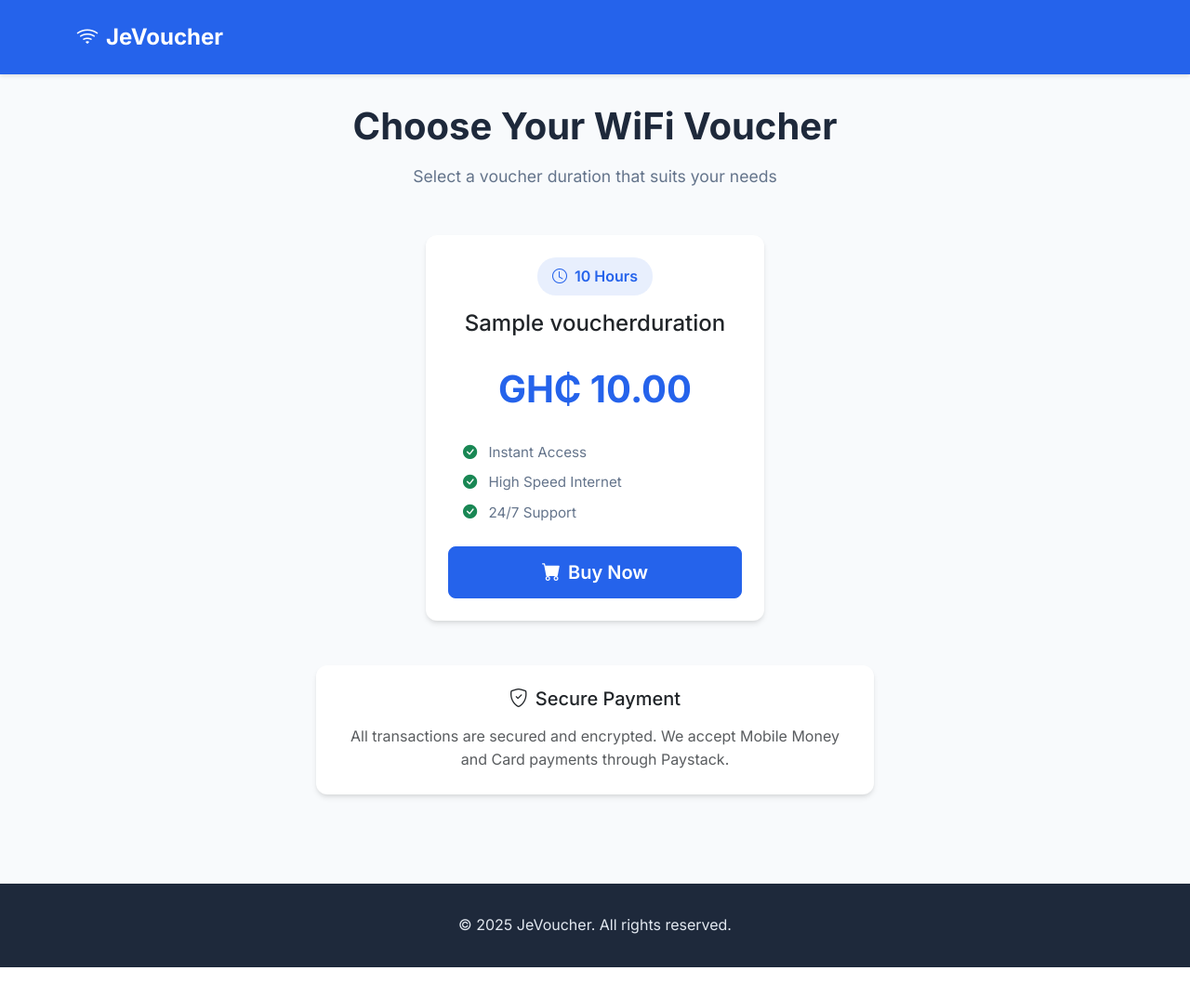
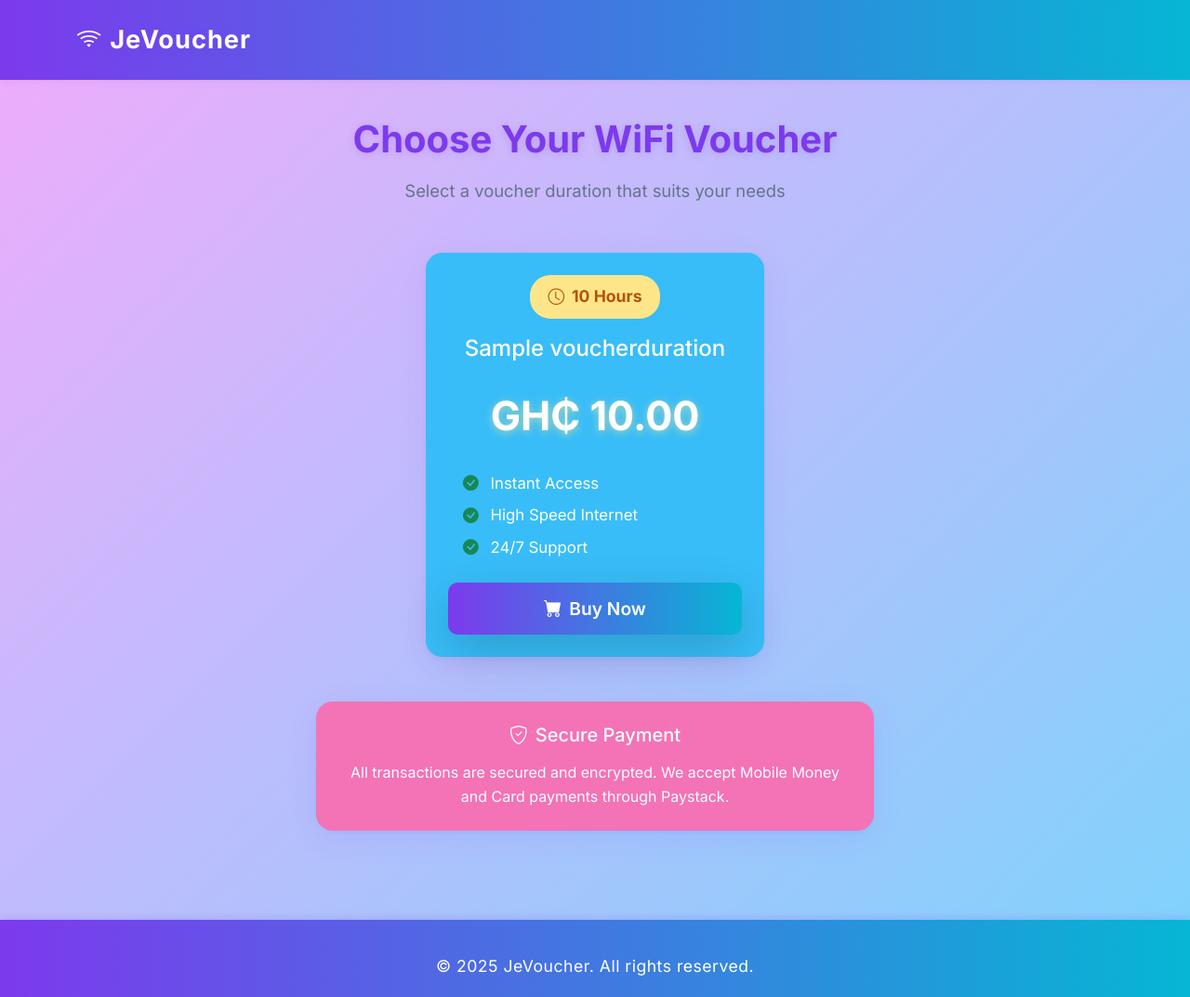
Before and after one commit to Joetib/jevoucher, a Django app: page /sales/ in a window 1280 px wide. Shown: the whole page at 93% size. Before the commit the page ends 1041 px from the top, so only its background shows below. Run offline with Django 5.2, Linux system fonts and the light colour scheme; tables that the repository leaves empty hold one stand-in row (values such as "Sample post"); some libraries are stand-ins or nearby versions.

Commit message:
working solution

```diff
--- a/sales/templates/sales/base.html
+++ b/sales/templates/sales/base.html
@@ -14,142 +14,164 @@
     <!-- Custom CSS -->
     <style>
         :root {
-            --primary-color: #2563eb;
-            --secondary-color: #475569;
-            --success-color: #16a34a;
-            --warning-color: #ca8a04;
-            --danger-color: #dc2626;
+            --primary-color: #7c3aed;
+            --primary-gradient: linear-gradient(90deg, #7c3aed 0%, #06b6d4 100%);
+            --secondary-color: #f59e42;
+            --success-color: #22c55e;
+            --warning-color: #fbbf24;
+            --danger-color: #ef4444;
+            --background-gradient: linear-gradient(135deg, #f0abfc 0%, #7dd3fc 100%);
             --background-color: #f8fafc;
-            --card-background: #ffffff;
+            --card-background: #ffffffcc;
             --text-primary: #1e293b;
             --text-secondary: #64748b;
+            --accent-pink: #f472b6;
+            --accent-yellow: #fde68a;
+            --accent-blue: #38bdf8;
         }
 
         body {
             font-family: 'Inter', sans-serif;
-            background-color: var(--background-color);
+            background: var(--background-gradient);
             color: var(--text-primary);
+            min-height: 100vh;
             line-height: 1.6;
         }
 
         .navbar {
-            background: var(--primary-color);
-            box-shadow: 0 2px 4px rgba(0, 0, 0, 0.1);
+            background: var(--primary-gradient);
+            box-shadow: 0 2px 8px rgba(124, 58, 237, 0.08);
             padding: 1rem 0;
         }
 
         .navbar-brand {
             font-weight: 700;
-            font-size: 1.5rem;
+            font-size: 1.7rem;
             color: white !important;
+            letter-spacing: 1px;
+            text-shadow: 0 2px 8px #7c3aed33;
         }
 
         .card {
             border: none;
-            border-radius: 12px;
-            box-shadow: 0 4px 6px -1px rgba(0, 0, 0, 0.1), 0 2px 4px -1px rgba(0, 0, 0, 0.06);
+            border-radius: 18px;
+            box-shadow: 0 8px 32px 0 rgba(124, 58, 237, 0.10), 0 1.5px 4px 0 rgba(6, 182, 212, 0.10);
             background: var(--card-background);
-            transition: transform 0.2s ease, box-shadow 0.2s ease;
+            transition: transform 0.2s, box-shadow 0.2s;
         }
 
         .card:hover {
-            transform: translateY(-5px);
-            box-shadow: 0 10px 15px -3px rgba(0, 0, 0, 0.1), 0 4px 6px -2px rgba(0, 0, 0, 0.05);
+            transform: translateY(-7px) scale(1.03);
+            box-shadow: 0 16px 40px 0 rgba(124, 58, 237, 0.18), 0 2px 8px 0 rgba(6, 182, 212, 0.12);
         }
 
         .btn {
-            padding: 0.75rem 1.5rem;
+            padding: 0.85rem 1.7rem;
             font-weight: 600;
-            border-radius: 8px;
-            transition: all 0.2s ease;
+            border-radius: 10px;
+            transition: all 0.2s;
+            font-size: 1.1rem;
         }
 
         .btn-primary {
-            background-color: var(--primary-color);
-            border-color: var(--primary-color);
+            background: var(--primary-gradient);
+            border: none;
+            color: #fff;
+            box-shadow: 0 2px 8px #7c3aed33;
         }
 
         .btn-primary:hover {
-            background-color: #1d4ed8;
-            border-color: #1d4ed8;
-            transform: translateY(-1px);
+            background: linear-gradient(90deg, #06b6d4 0%, #7c3aed 100%);
+            color: #fff;
+            transform: translateY(-2px) scale(1.04);
         }
 
         .btn-outline-secondary {
-            color: var(--secondary-color);
-            border-color: var(--secondary-color);
+            color: var(--primary-color);
+            border-color: var(--primary-color);
+            background: #fff;
         }
 
         .btn-outline-secondary:hover {
-            background-color: var(--secondary-color);
-            color: white;
-            transform: translateY(-1px);
+            background: var(--primary-gradient);
+            color: #fff;
+            border: none;
         }
 
         .form-control {
-            padding: 0.75rem 1rem;
-            border-radius: 8px;
-            border: 1px solid #e2e8f0;
-            font-size: 1rem;
+            padding: 0.85rem 1.1rem;
+            border-radius: 10px;
+            border: 1.5px solid #e2e8f0;
+            font-size: 1.08rem;
         }
 
         .form-control:focus {
             border-color: var(--primary-color);
-            box-shadow: 0 0 0 3px rgba(37, 99, 235, 0.1);
+            box-shadow: 0 0 0 3px #7c3aed22;
         }
 
         .alert {
-            border-radius: 8px;
+            border-radius: 10px;
             border: none;
-            padding: 1rem;
+            padding: 1.1rem;
         }
 
         .footer {
-            background: #1e293b;
-            color: #e2e8f0;
-            padding: 2rem 0;
+            background: var(--primary-gradient);
+            color: #fff;
+            padding: 2.2rem 0 1.2rem 0;
             margin-top: 4rem;
+            box-shadow: 0 -2px 8px #7c3aed33;
+        }
+
+        .footer p {
+            font-size: 1.1rem;
+            letter-spacing: 0.5px;
         }
 
         /* Price tag styling */
         .price-tag {
-            font-size: 2.5rem;
-            font-weight: 700;
-            color: var(--primary-color);
+            font-size: 2.7rem;
+            font-weight: 800;
+            color: var(--accent-pink);
             margin: 1.5rem 0;
+            text-shadow: 0 2px 8px #f472b633;
         }
 
         /* Duration badge */
         .duration-badge {
-            background-color: rgba(37, 99, 235, 0.1);
-            color: var(--primary-color);
-            padding: 0.5rem 1rem;
-            border-radius: 20px;
-            font-weight: 600;
+            background: var(--accent-blue);
+            color: #fff;
+            padding: 0.6rem 1.2rem;
+            border-radius: 22px;
+            font-weight: 700;
             display: inline-block;
-            margin-bottom: 1rem;
+            margin-bottom: 1.1rem;
+            font-size: 1.1rem;
+            box-shadow: 0 2px 8px #38bdf833;
         }
 
         /* Container padding */
         .main-container {
-            padding: 2rem 0;
+            padding: 2.5rem 0 2rem 0;
         }
 
         /* Page headers */
         .page-header {
             text-align: center;
-            margin-bottom: 3rem;
+            margin-bottom: 3.2rem;
         }
 
         .page-header h1 {
-            font-weight: 700;
-            color: var(--text-primary);
-            margin-bottom: 1rem;
+            font-weight: 800;
+            color: var(--primary-color);
+            margin-bottom: 1.1rem;
+            text-shadow: 0 2px 8px #7c3aed33;
         }
 
         .page-header p {
             color: var(--text-secondary);
-            font-size: 1.1rem;
+            font-size: 1.15rem;
         }
 
         /* Loading spinner */
@@ -169,6 +191,22 @@
         .spinner-border {
             width: 3rem;
             height: 3rem;
+        }
+
+        /* Vibrant accent backgrounds */
+        .accent-bg-pink {
+            background: var(--accent-pink) !important;
+            color: #fff !important;
+        }
+
+        .accent-bg-yellow {
+            background: var(--accent-yellow) !important;
+            color: #b45309 !important;
+        }
+
+        .accent-bg-blue {
+            background: var(--accent-blue) !important;
+            color: #fff !important;
         }
     </style>
     {% block extra_css %}{% endblock %}
@@ -219,7 +257,6 @@
         function showLoading() {
             document.getElementById('loading-spinner').style.display = 'flex';
         }
-
         // Hide loading spinner
         function hideLoading() {
             document.getElementById('loading-spinner').style.display = 'none';
--- a/sales/templates/sales/voucher_duration_list.html
+++ b/sales/templates/sales/voucher_duration_list.html
@@ -11,29 +11,31 @@
 <div class="row row-cols-1 row-cols-md-3 g-4 justify-content-center">
     {% for duration in durations %}
     <div class="col">
-        <div class="card h-100">
+        <div class="card h-100 accent-bg-blue">
             <div class="card-body text-center p-4">
-                <div class="duration-badge">
+                <div class="duration-badge accent-bg-yellow text-dark">
                     <i class="bi bi-clock me-2"></i>{{ duration.duration_hours }} Hours
                 </div>
-                <h4 class="card-title mb-3">{{ duration.name }}</h4>
-                <div class="price-tag">GH₵ {{ duration.price }}</div>
+                <h4 class="card-title mb-3 text-white">{{ duration.name }}</h4>
+                <div class="price-tag" style="color: #fff; text-shadow: 0 2px 8px #fde68a99;">
+                    GH₵ {{ duration.price }}
+                </div>
                 <div class="features mb-4">
                     <div class="feature-item">
                         <i class="bi bi-check-circle-fill text-success me-2"></i>
-                        Instant Access
+                        <span class="text-white">Instant Access</span>
                     </div>
                     <div class="feature-item">
                         <i class="bi bi-check-circle-fill text-success me-2"></i>
-                        High Speed Internet
+                        <span class="text-white">High Speed Internet</span>
                     </div>
                     <div class="feature-item">
                         <i class="bi bi-check-circle-fill text-success me-2"></i>
-                        24/7 Support
+                        <span class="text-white">24/7 Support</span>
                     </div>
                 </div>
                 <a href="{% url 'sales:initiate_payment' %}?duration={{ duration.id }}"
-                    class="btn btn-primary btn-lg w-100">
+                    class="btn btn-primary btn-lg w-100 shadow-lg" style="font-size:1.2rem;">
                     <i class="bi bi-cart-fill me-2"></i>Buy Now
                 </a>
             </div>
@@ -41,7 +43,7 @@
     </div>
     {% empty %}
     <div class="col-12">
-        <div class="alert alert-info text-center">
+        <div class="alert alert-info text-center accent-bg-yellow">
             <i class="bi bi-info-circle-fill me-2"></i>
             No vouchers are currently available. Please check back later.
         </div>
@@ -51,9 +53,9 @@
 
 {% if durations %}
 <div class="text-center mt-5">
-    <div class="card p-4 mx-auto" style="max-width: 600px;">
-        <h5 class="mb-3"><i class="bi bi-shield-check me-2"></i>Secure Payment</h5>
-        <p class="text-muted mb-0">
+    <div class="card p-4 mx-auto accent-bg-pink" style="max-width: 600px;">
+        <h5 class="mb-3 text-white"><i class="bi bi-shield-check me-2"></i>Secure Payment</h5>
+        <p class="text-white mb-0">
             All transactions are secured and encrypted. We accept Mobile Money and Card payments through Paystack.
         </p>
     </div>
@@ -65,8 +67,8 @@
 <style>
     .feature-item {
         margin-bottom: 0.5rem;
-        color: var(--text-secondary);
-        font-size: 0.95rem;
+        color: #fff;
+        font-size: 1.05rem;
     }
 
     .features {
```
